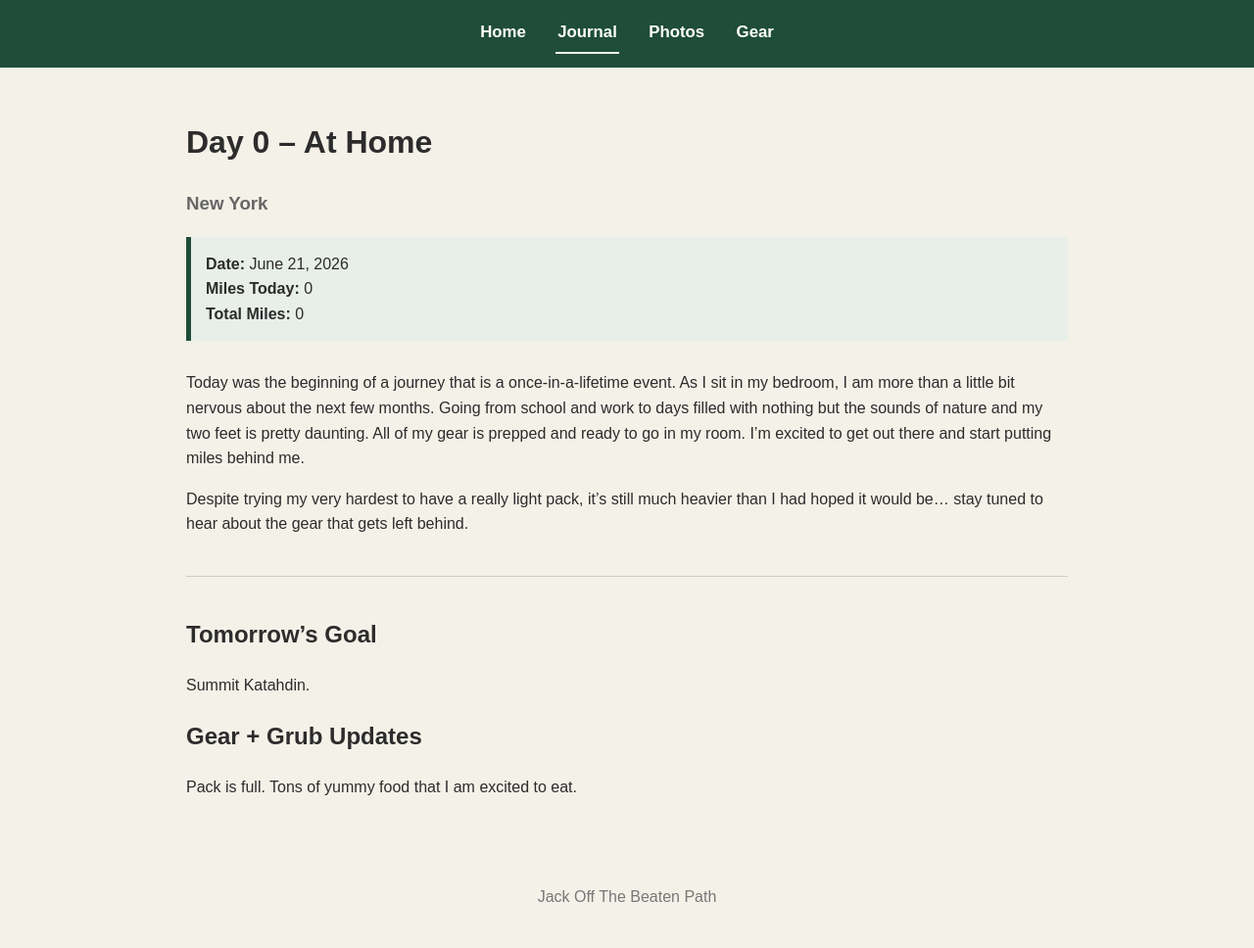
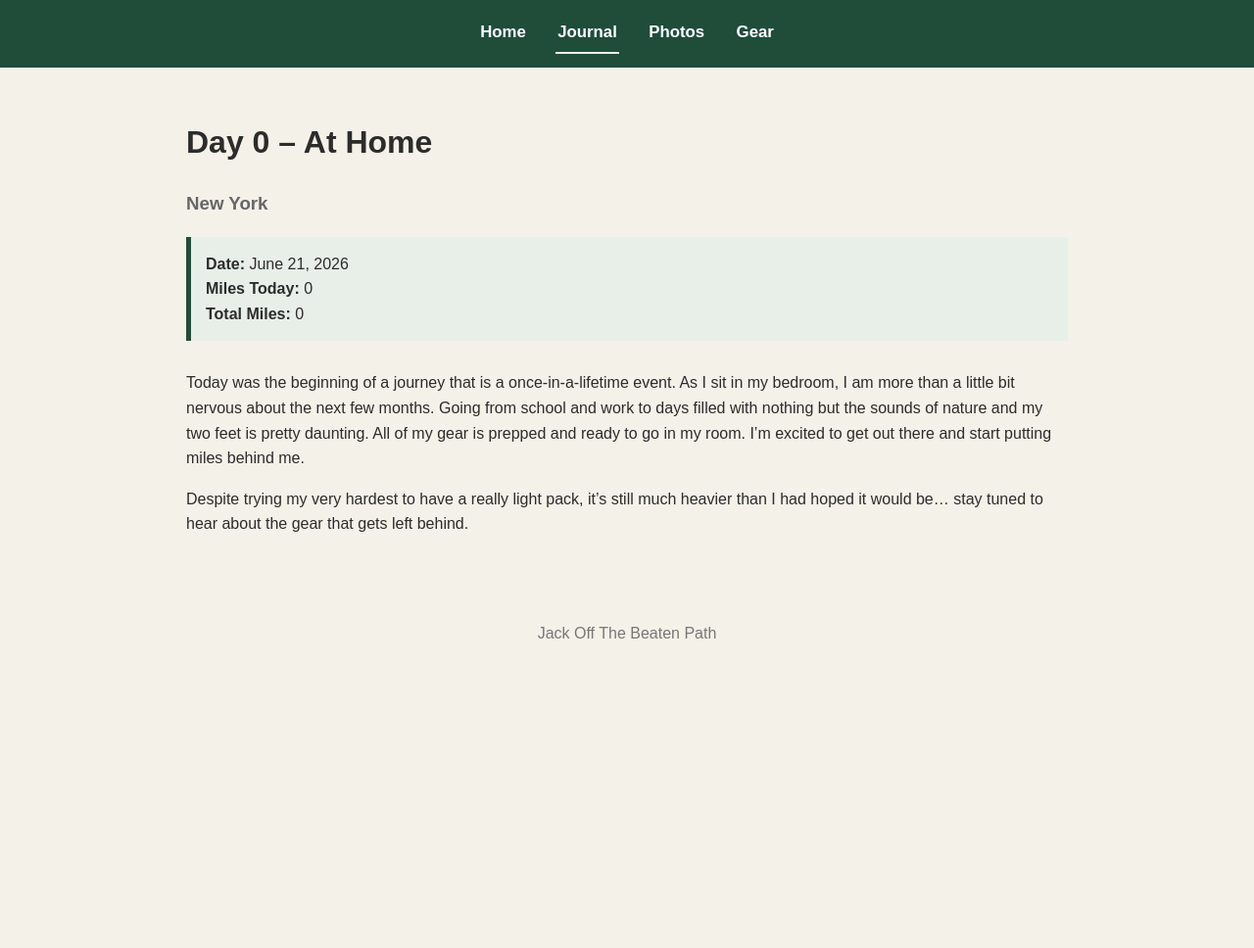
Before and after one commit to Sun-Tzu01/jackoffthebeatenpath.github.io, a Jekyll site: the page built from _journal/day0.md, in a window 1280 px wide. Shown: the whole page at 98% size. Built offline with Jekyll 4.4.1, drawn with Linux system fonts in a browser that asks for light colours; after the commit the page ends 900 px from its top, so only the background shows below that.

Commit message:
Remove Tomorrow's Goal and Gear + Grub from Day 0
Those sections were leftover journal formatting, not part of the entry.

```diff
--- a/_journal/day0.md
+++ b/_journal/day0.md
@@ -11,13 +11,3 @@ summary: The calm before the storm.
 Today was the beginning of a journey that is a once-in-a-lifetime event. As I sit in my bedroom, I am more than a little bit nervous about the next few months. Going from school and work to days filled with nothing but the sounds of nature and my two feet is pretty daunting. All of my gear is prepped and ready to go in my room. I'm excited to get out there and start putting miles behind me.
 
 Despite trying my very hardest to have a really light pack, it's still much heavier than I had hoped it would be... stay tuned to hear about the gear that gets left behind.
-
----
-
-## Tomorrow's Goal
-
-Summit Katahdin.
-
-## Gear + Grub Updates
-
-Pack is full. Tons of yummy food that I am excited to eat.
```
